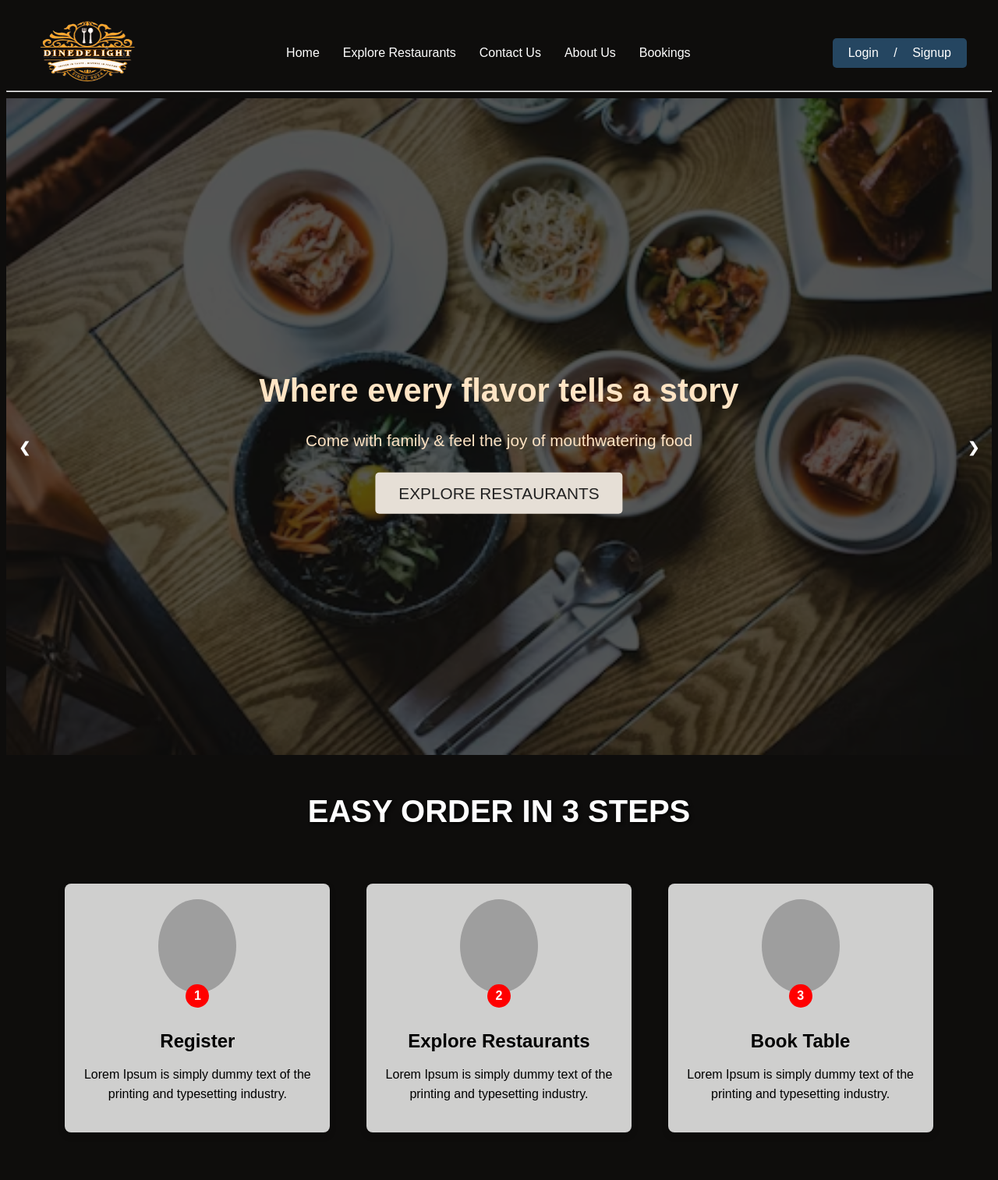
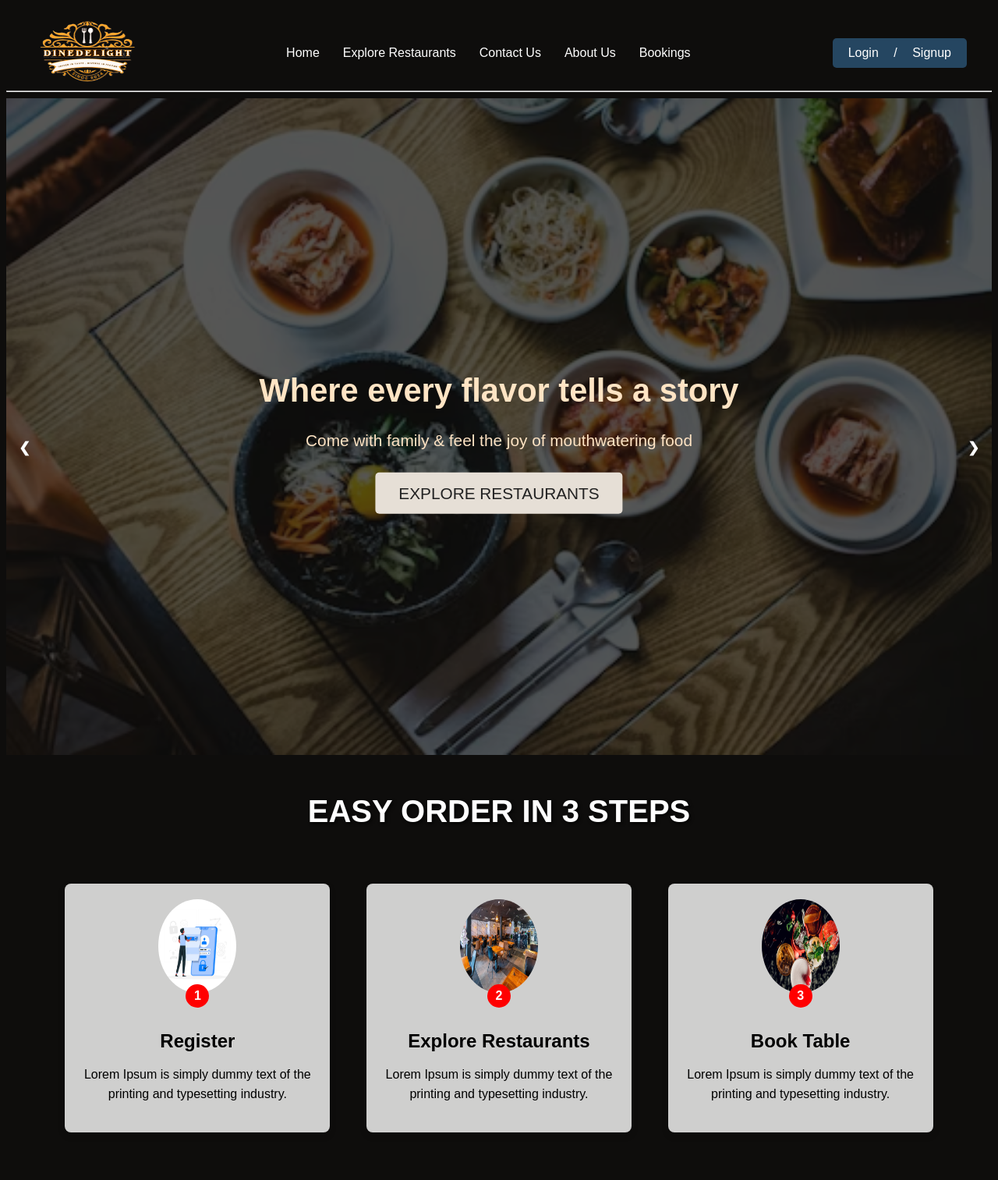
Before and after one commit to Komal-preet-Kaur/restaurant__management, a web app: file Views/home.html in a window 1280 px wide. Shown: the top 1513 px of the page at 78% size. Run offline with its HTML, style and script files only (its server is not run), Linux system fonts and the light colour scheme; grey boxes are pictures that could not be loaded.

Commit message:
done done done

```diff
--- a/Public/styles/sign-in.css
+++ b/Public/styles/sign-in.css
@@ -15,7 +15,7 @@ body
     align-items: center;
     min-height: 100vh;
     background: #23242a;
-    background-image: url('PIC3.jpg');
+    background-image: url('images/PIC3.jpg');
     background-size: cover; /* or 'contain' */ background-repeat: no-repeat; background-position: center; /* Center the image */
 }
 .box
--- a/Views/aboutus.html
+++ b/Views/aboutus.html
@@ -18,7 +18,7 @@
             </div>
             <div class="navbar-left">
                 <ul>
-                    <li><a href="/home" class="nav-item">Home</a></li>
+                    <li><a href="/index" class="nav-item">Home</a></li>
                     <li><a href="/explore" class="nav-item">Explore Restaurants</a></li>
                     <li><a href="/contact" class="nav-item">Contact Us</a></li>
                     <li><a href="/about" class="nav-item">About Us</a></li>
--- a/Views/contactus.html
+++ b/Views/contactus.html
@@ -18,7 +18,7 @@
             </div>
             <div class="navbar-left">
                 <ul>
-                    <li><a href="/home" class="nav-item">Home</a></li>
+                    <li><a href="/index" class="nav-item">Home</a></li>
                     <li><a href="/explore" class="nav-item">Explore Restaurants</a></li>
                     <li><a href="/contact" class="nav-item">Contact Us</a></li>
                     <li><a href="/about" class="nav-item">About Us</a></li>
--- a/Views/home.html
+++ b/Views/home.html
@@ -75,7 +75,7 @@
             <div class="step">
                 <div class="step-icon">
                     <div class="step-number">1</div>
-                    <img src="https://img.freepik.com/free-vector/privacy-policy-concept-illustration_114360-7853.jpg?t=st=1741131151~exp=1741134751~hmac=b50675c3b671e081aed91a4c2ee1f9a64226145d461854abd8d156fb0e5160e9&w=740" alt="Step 1 Icon">
+                    <img src="images/step1image.avif" alt="Step 1 Icon">
                 </div>
                 <h3>Register</h3>
                 <p>Lorem Ipsum is simply dummy text of the printing and typesetting industry.</p>
@@ -83,7 +83,7 @@
             <div class="step">
                 <div class="step-icon">
                     <div class="step-number">2</div>
-                    <img src="https://img.freepik.com/premium-photo/empty-wood-table-with-blur-interior-outdoor-space-coffee-restaurant-cafe-background_308547-13866.jpg?w=1060" alt="Step 2 Icon">
+                    <img src="images/step2image.avif" alt="Step 2 Icon">
                 </div>
                 <h3>Explore Restaurants</h3>
                 <p>Lorem Ipsum is simply dummy text of the printing and typesetting industry.</p>
@@ -91,7 +91,7 @@
             <div class="step">
                 <div class="step-icon">
                     <div class="step-number">3</div>
-                    <img src="https://img.freepik.com/premium-photo/several-different-beautiful-colorful-cocktails-dark-surface-top-view_227841-219.jpg?w=1060" alt="Step 3 Icon">
+                    <img src="images/step3image.avif" alt="Step 3 Icon">
                 </div>
                 <h3>Book Table</h3>
                 <p>Lorem Ipsum is simply dummy text of the printing and typesetting industry.</p>
```
Also changed, not shown: Views/index.html (+9 -6 lines), models/users.json (+8 -0 lines), Public/images/step1image.avif (added), Public/images/step2image.avif (added), Public/images/step3image.avif (added).
